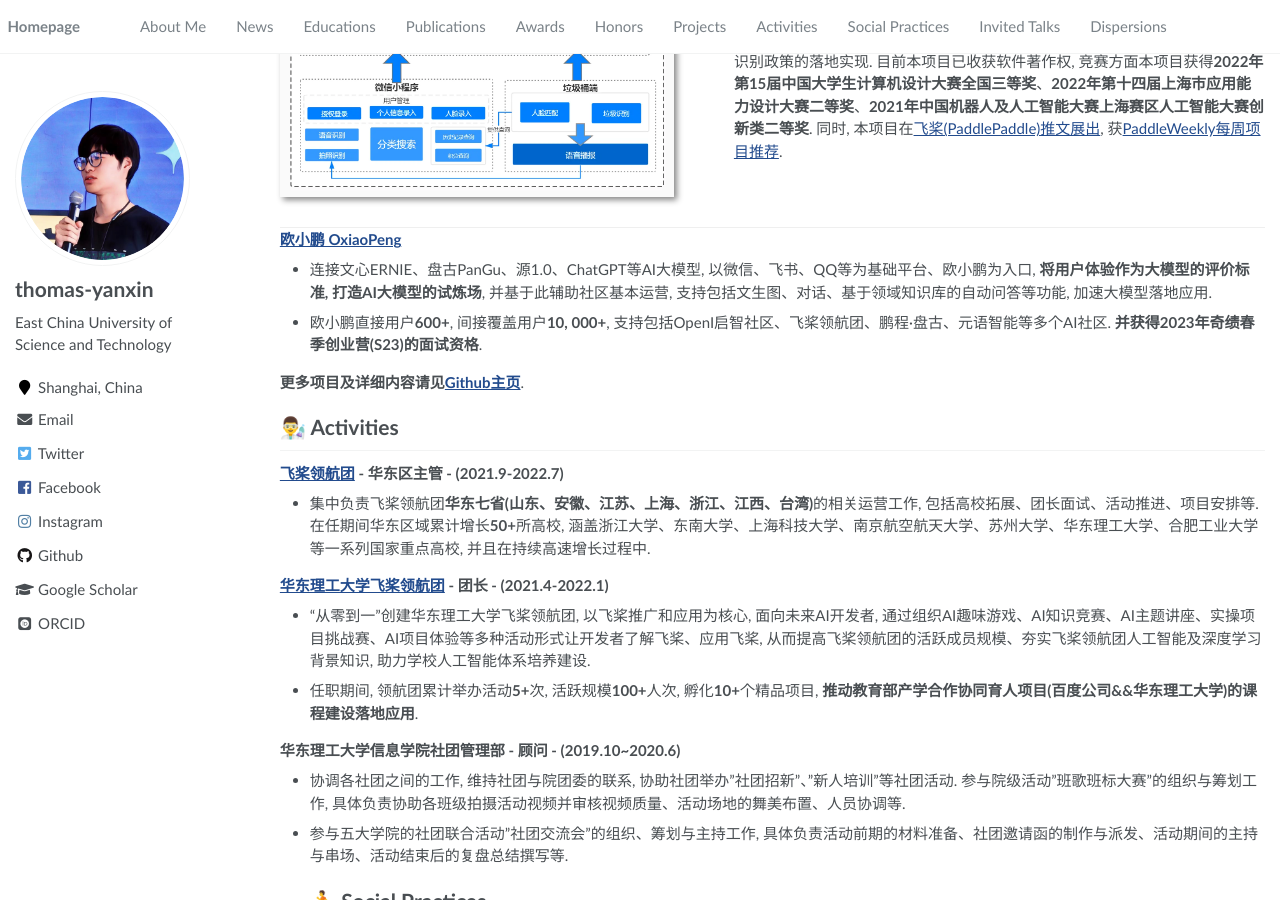
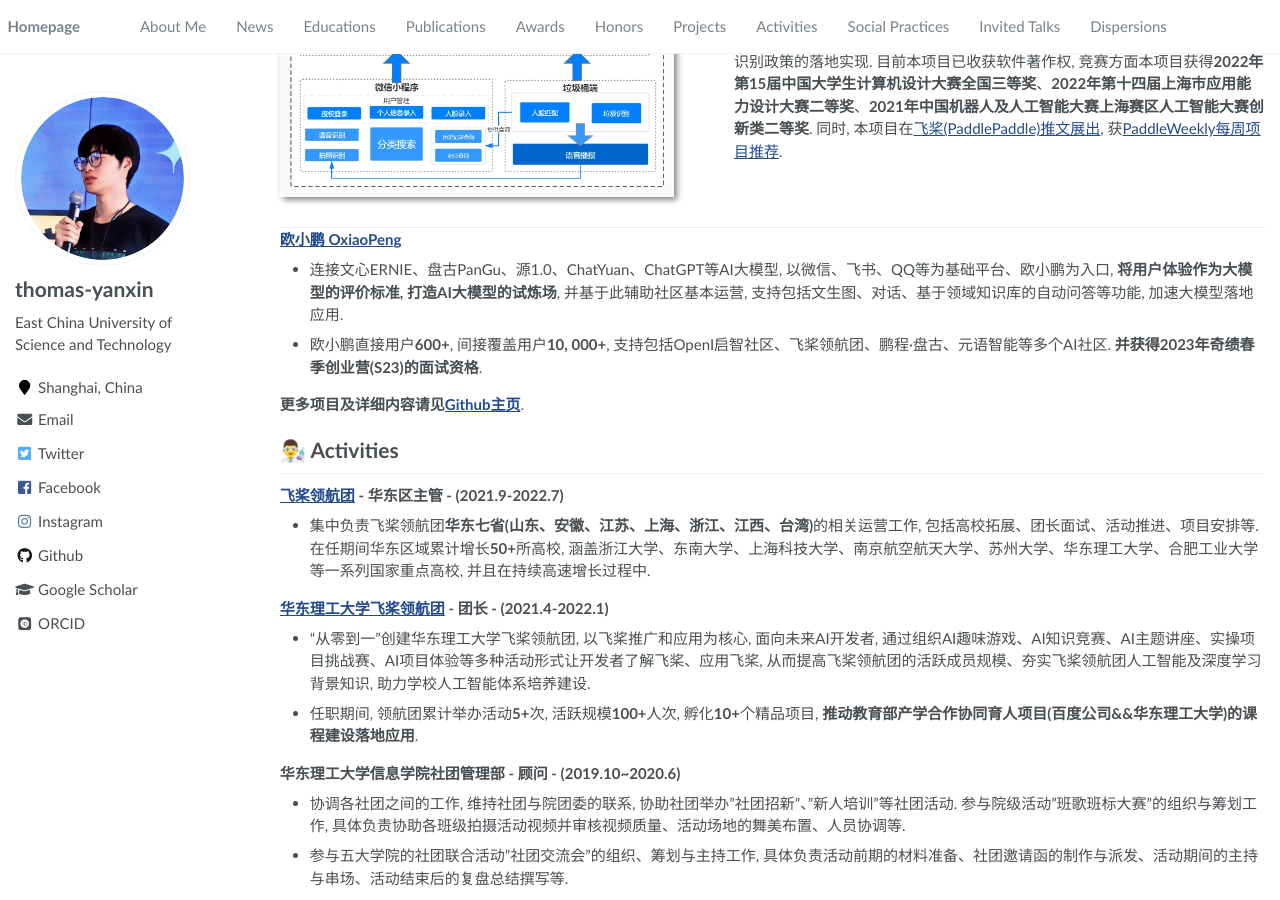
Before and after one commit to thomas-yanxin/thomas-yanxin.github.io, a Jekyll site: the page built from _pages/about.md, in a window 1280 px wide and 900 px high, scrolled down 2561 px. Built offline with Jekyll 4.4.1, drawn with Linux system fonts in a browser that asks for light colours; some web fonts are replaced.

Commit message:
Update about.md

```diff
--- a/_pages/about.md
+++ b/_pages/about.md
@@ -143,7 +143,7 @@
 </div>
 
 **[欧小鹏 OxiaoPeng](https://github.com/thomas-yanxin/OXiaoPeng)**
-* 连接文心ERNIE、盘古PanGu、源1.0、ChatGPT等AI大模型, 以微信、飞书、QQ等为基础平台、欧小鹏为入口, **将用户体验作为大模型的评价标准, 打造AI大模型的试炼场**, 并基于此辅助社区基本运营, 支持包括文生图、对话、基于领域知识库的自动问答等功能, 加速大模型落地应用.
+* 连接文心ERNIE、盘古PanGu、源1.0、ChatYuan、ChatGPT等AI大模型, 以微信、飞书、QQ等为基础平台、欧小鹏为入口, **将用户体验作为大模型的评价标准, 打造AI大模型的试炼场**, 并基于此辅助社区基本运营, 支持包括文生图、对话、基于领域知识库的自动问答等功能, 加速大模型落地应用.
 * 欧小鹏直接用户**600+**, 间接覆盖用户**10, 000+**, 支持包括OpenI启智社区、飞桨领航团、鹏程·盘古、元语智能等多个AI社区. **并获得2023年奇绩春季创业营(S23)的面试资格**.
 
 **更多项目及详细内容请见[Github主页](https://github.com/thomas-yanxin)**.
```
